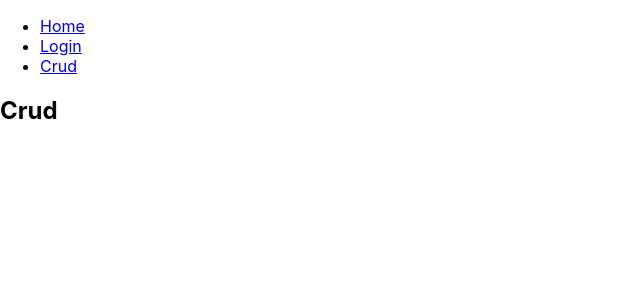
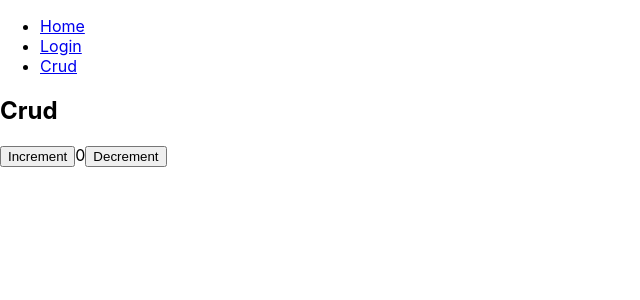
Before and after one commit to KamiMoon/react-17-starter, a React (Create React App) app: page /crud in a window 1280 px wide. Shown: the top 300 px of the page, without its empty margins (0-640 px from the left). Built offline with nearby package versions, Linux system fonts and the light colour scheme.

Commit message:
redux toolkit example

```diff
--- a/package.json
+++ b/package.json
@@ -3,6 +3,7 @@
   "version": "0.1.0",
   "private": true,
   "dependencies": {
+    "@reduxjs/toolkit": "^1.5.1",
     "@testing-library/jest-dom": "^5.11.4",
     "@testing-library/react": "^11.1.0",
     "@testing-library/user-event": "^12.1.10",
@@ -12,6 +13,7 @@
     "@types/react-dom": "^17.0.0",
     "react": "^17.0.2",
     "react-dom": "^17.0.2",
+    "react-redux": "^7.2.4",
     "react-router-dom": "^5.2.0",
     "react-scripts": "4.0.3",
     "typescript": "^4.1.2",
@@ -42,6 +44,8 @@
     ]
   },
   "devDependencies": {
-    "@types/react-router-dom": "^5.1.7"
+    "@types/react-redux": "^7.1.16",
+    "@types/react-router-dom": "^5.1.7",
+    "redux-devtools": "^3.7.0"
   }
 }
--- /dev/null
+++ b/src/auth/PrivateRoute.tsx
@@ -0,0 +1,3 @@
+export default function PrivateRoute() {
+  return <h1>TODO</h1>;
+}
--- /dev/null
+++ b/src/components/Counter.tsx
@@ -0,0 +1,27 @@
+import { useSelector, useDispatch } from "react-redux";
+import { decrement, increment } from "../redux/counterSlice";
+
+export function Counter() {
+  const count = useSelector((state: any) => state.counter.value);
+  const dispatch = useDispatch();
+
+  return (
+    <div>
+      <div>
+        <button
+          aria-label="Increment value"
+          onClick={() => dispatch(increment())}
+        >
+          Increment
+        </button>
+        <span>{count}</span>
+        <button
+          aria-label="Decrement value"
+          onClick={() => dispatch(decrement())}
+        >
+          Decrement
+        </button>
+      </div>
+    </div>
+  );
+}
--- a/src/crud/Crud.tsx
+++ b/src/crud/Crud.tsx
@@ -1,3 +1,10 @@
+import { Counter } from "../components/Counter";
+
 export default function Crud() {
-  return <h2>Crud</h2>;
+  return (
+    <div>
+      <h2>Crud</h2>
+      <Counter />
+    </div>
+  );
 }
--- a/src/index.tsx
+++ b/src/index.tsx
@@ -4,12 +4,16 @@
 import "./index.css";
 import App from "./App";
 import reportWebVitals from "./reportWebVitals";
+import store from "./redux/store";
+import { Provider } from "react-redux";
 
 ReactDOM.render(
   <React.StrictMode>
-    <Router>
-      <App />
-    </Router>
+    <Provider store={store}>
+      <Router>
+        <App />
+      </Router>
+    </Provider>
   </React.StrictMode>,
   document.getElementById("root")
 );
--- /dev/null
+++ b/src/redux/counterSlice.ts
@@ -0,0 +1,28 @@
+import { createSlice } from "@reduxjs/toolkit";
+
+export const counterSlice = createSlice({
+  name: "counter",
+  initialState: {
+    value: 0,
+  },
+  reducers: {
+    increment: (state) => {
+      // Redux Toolkit allows us to write "mutating" logic in reducers. It
+      // doesn't actually mutate the state because it uses the Immer library,
+      // which detects changes to a "draft state" and produces a brand new
+      // immutable state based off those changes
+      state.value += 1;
+    },
+    decrement: (state) => {
+      state.value -= 1;
+    },
+    incrementByAmount: (state, action) => {
+      state.value += action.payload;
+    },
+  },
+});
+
+// Action creators are generated for each case reducer function
+export const { increment, decrement, incrementByAmount } = counterSlice.actions;
+
+export default counterSlice.reducer;
--- /dev/null
+++ b/src/redux/store.ts
@@ -0,0 +1,8 @@
+import { configureStore } from "@reduxjs/toolkit";
+import counterReducer from "./counterSlice";
+
+export default configureStore({
+  reducer: {
+    counter: counterReducer,
+  },
+});
```
Also changed, not shown: 2 other files (tests, documents, lock files or other folders).
